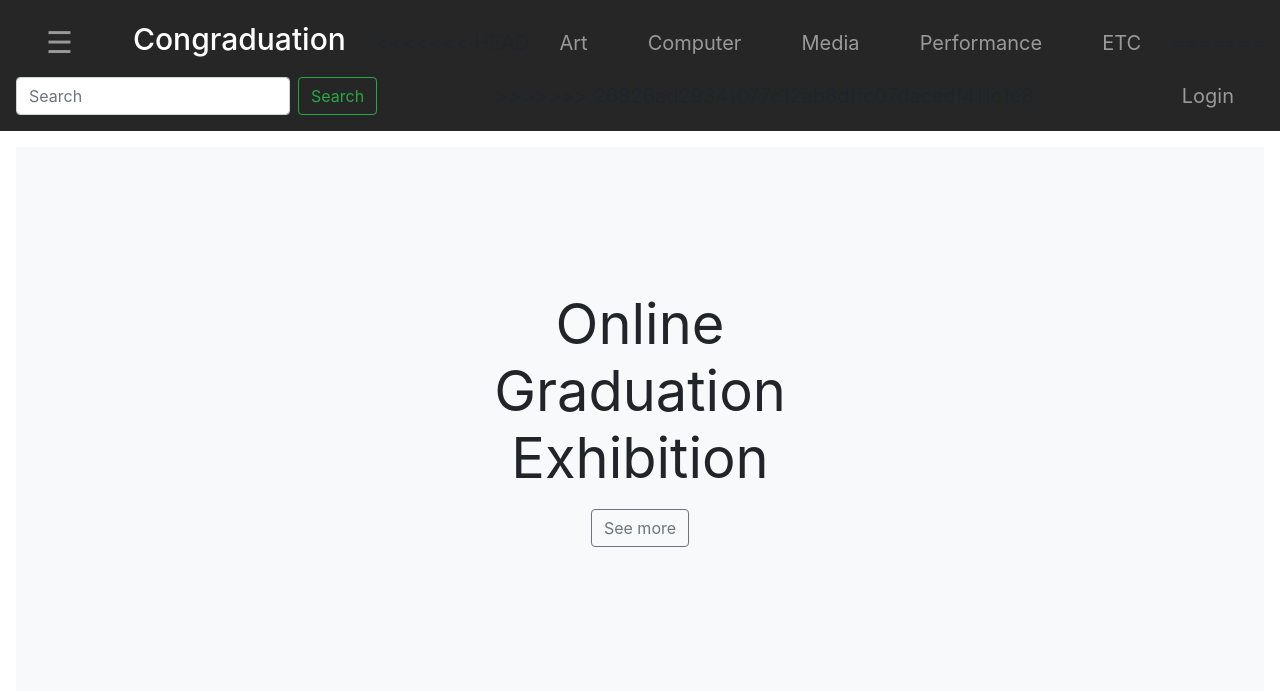
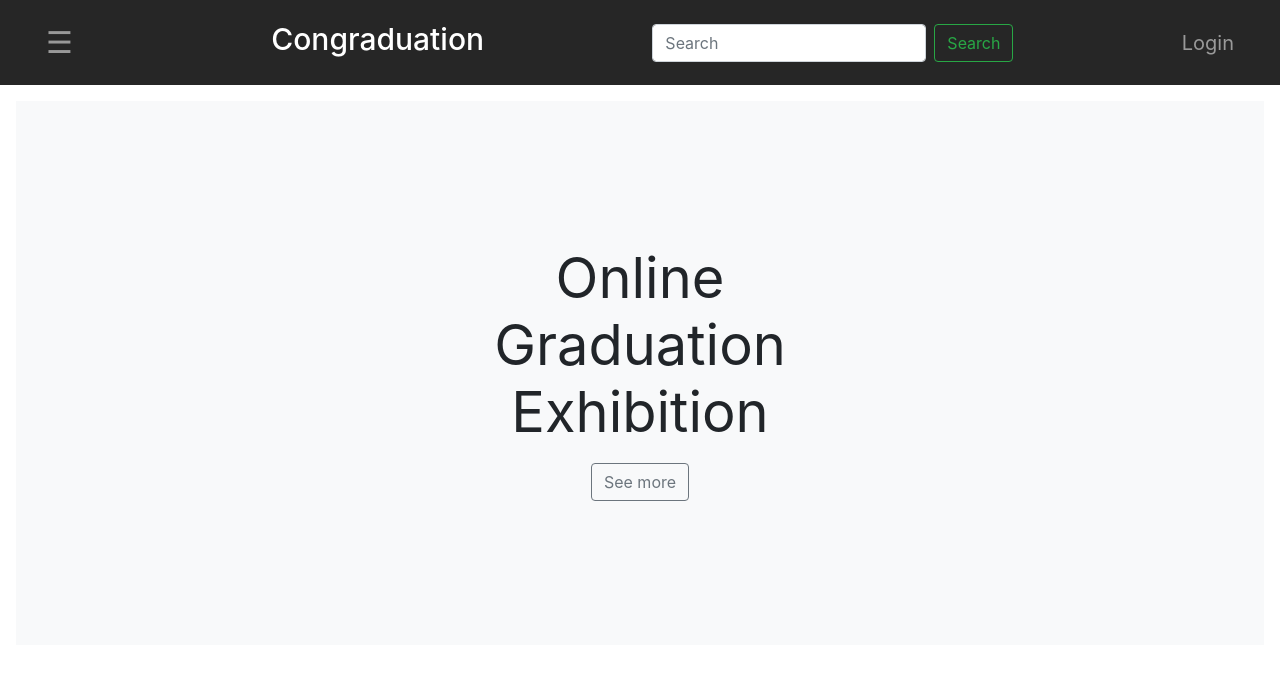
Before and after one commit to HERETHONCOM/HERETHON, a Django app: page / in a window 1280 px wide. Shown: the top 692 px of the page. Run offline with Django 3.2, Linux system fonts and the light colour scheme; some libraries are stand-ins or nearby versions.

Commit message:
add art.html

```diff
--- a/Project/ProjectApp/templates/main.html
+++ b/Project/ProjectApp/templates/main.html
@@ -125,18 +125,12 @@
         <a class="py-2" href="" aria-label="Product">
           <h5 class="main_title" >Congraduation</h5>
         </a>
-<<<<<<< HEAD
-        <a class="py-2 d-none d-md-inline-block" href="../art">Art</a>
-        <a class="py-2 d-none d-md-inline-block" href="#">Computer</a>
-        <a class="py-2 d-none d-md-inline-block" href="#">Media</a>
-        <a class="py-2 d-none d-md-inline-block" href="#">Performance</a>
-        <a class="py-2 d-none d-md-inline-block" href="#">ETC</a>
-=======
+
         <form class="form-inline">
           <input class="form-control mr-sm-2" type="search" placeholder="Search" aria-label="Search">
           <button class="btn btn-outline-success my-2 my-sm-0" type="submit">Search</button>
         </form>
->>>>>>> 26826ad29341077c12ab8dffc07dacedf411c1e8
+
         {% if user.is_authenticated %}
            <a class="py-2 d-none d-md-inline-block" href="/accounts/logout">Logout</a>
         {% else %}
```
